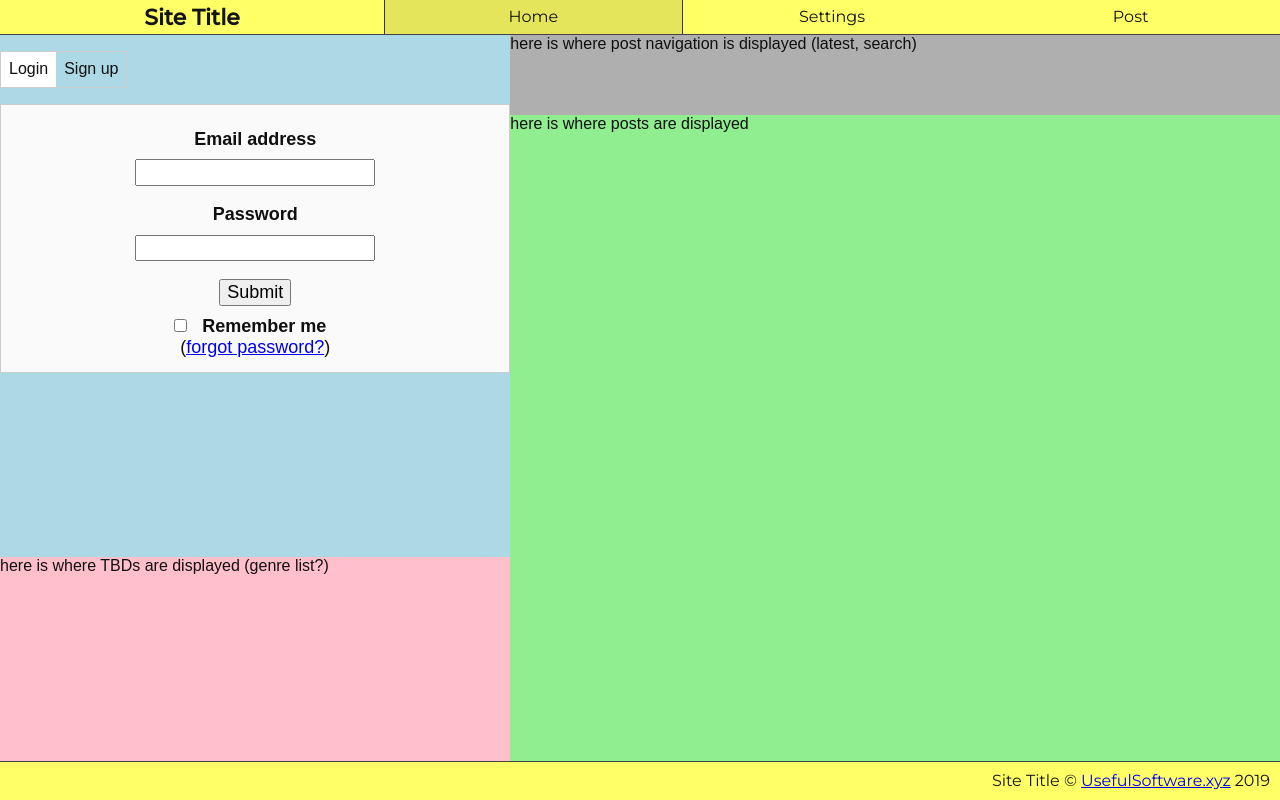
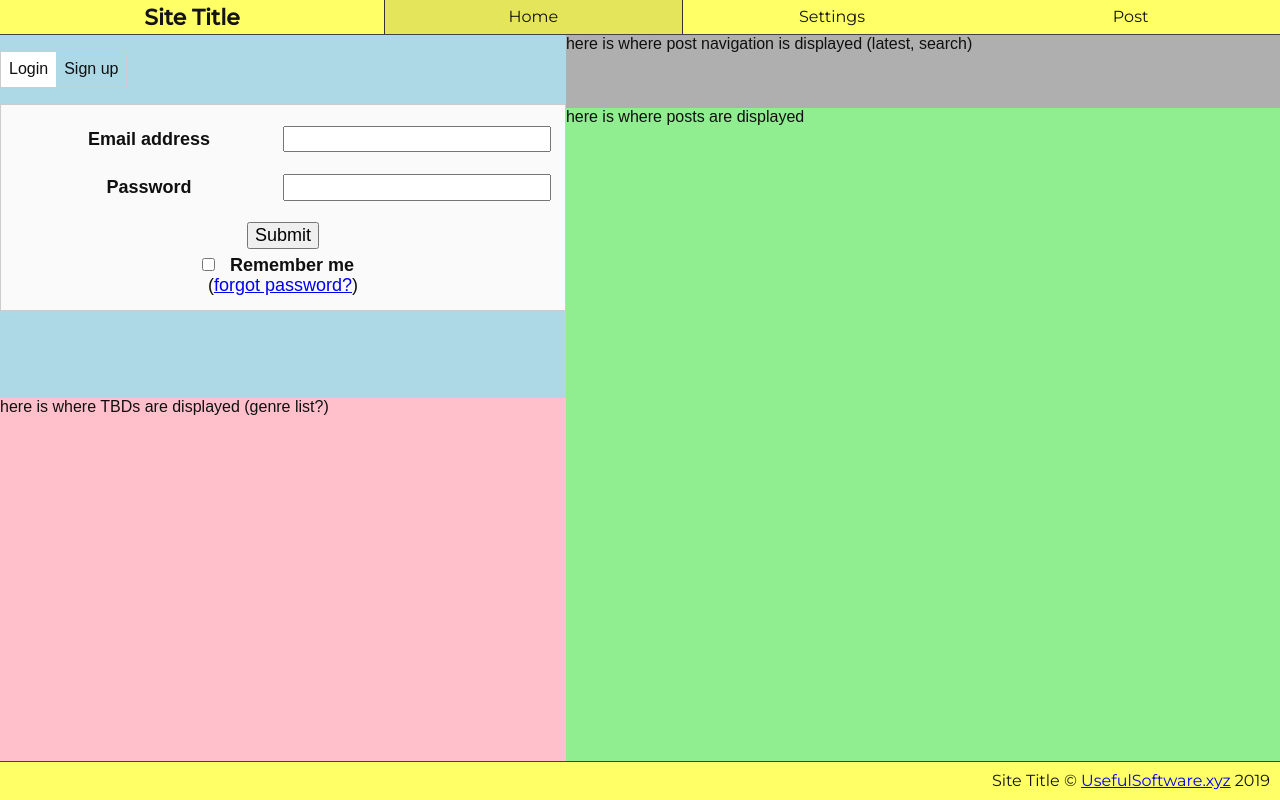
Before and after one commit to tedjenkins/forum, a Vue app: page / in a window 1280 px wide. Built offline with nearby package versions, Linux system fonts and the light colour scheme.

Commit message:
Design cleanup & media queries

```diff
--- a/src/components/LoginRegisterForm.vue
+++ b/src/components/LoginRegisterForm.vue
@@ -56,11 +56,14 @@ export default class LoginRegisterForm extends Vue {
   padding: 10px;
 
   .form-section {
+    align-items: center;
+    display: flex;
+    justify-content: space-between;
     padding: 4px;
 
     & > * {
-      display: block;
-      font-size: 18px;
+      flex: 0 1 50%;
+      font-size: 13px;
     }
 
     label {
@@ -74,7 +77,7 @@ export default class LoginRegisterForm extends Vue {
     }
 
     button {
-      margin: 10px auto;
+      margin: 6px auto;
     }
 
     a {
@@ -90,8 +93,32 @@ export default class LoginRegisterForm extends Vue {
     }
   }
 
+  #login-extra {
+    flex-direction: column;
+  }
+
   #register-info {
     text-align: center;
   }
 }
+
+@media all and (min-width: 600px) {
+  .site-form {
+    .form-section {
+      & > * {
+        font-size: 15px;
+      }
+    }
+  }
+}
+
+@media all and (min-width: 1200px) {
+  .site-form {
+    .form-section {
+      & > * {
+        font-size: 18px;
+      }
+    }
+  }
+}
 </style>
--- a/src/globals.scss
+++ b/src/globals.scss
@@ -8,16 +8,6 @@
 // ====== //
 // Mixins //
 // ====== //
-
-// Disable user select
-@mixin no-select {
-  -webkit-touch-callout: none;
-  -webkit-user-select: none;
-  -khtml-user-select: none;
-  -moz-user-select: none;
-  -ms-user-select: none;
-  user-select: none;
-}
 
 // Uniform header / footer CSS
 @mixin hdrftr {
--- a/src/views/layout/SiteMain.vue
+++ b/src/views/layout/SiteMain.vue
@@ -16,14 +16,7 @@ export default class SiteMain extends Vue {}
 main {
   background-color: $light-site-main-bgcolor;
   color: $light-site-main-fontcolor;
+  font-family: Arial, Helvetica, sans-serif;
   grid-row: 2;
 }
-
-@media all and (min-width: 1200px) {
-  main {
-    font-family: Arial, Helvetica, sans-serif;
-    margin: 0px auto;
-    width: 100vw;
-  }
-}
 </style>
--- a/src/views/pages/Home.vue
+++ b/src/views/pages/Home.vue
@@ -41,7 +41,7 @@ export default class Home extends Vue {
       html: `<label for="login-password">Password</label> <input type="password" id="login-password"/>`
     },
     {
-      id: 'form-extra',
+      id: 'login-extra',
       html: `<button type="submit">Submit</button> <div id="form-remember-me"> <input type="checkbox" id="form-remember"/> <label for="form-remember">Remember me</label></div> <div id="form-forgot-password">(<a href="#">forgot password?</a>)</div>`
     }
   ];
@@ -99,12 +99,10 @@ export default class Home extends Vue {
 #home {
   display: grid;
   grid-template-areas:
-    "stats topbar topbar"
-    "stats view view"
-    "stats view view"
-    "other view view"
-    "other view view"
-    "other view view";
+    "stats"
+    "topbar"
+    "view"
+    "other";
   height: 100%;
 
   #login-register {
@@ -122,10 +120,10 @@ export default class Home extends Vue {
       width: auto;
 
       & > * {
-        @include no-select;
         cursor: pointer;
         display: inline-block;
         padding: 8px;
+        user-select: none;
 
         &:hover {
           background-color: white;
@@ -149,4 +147,14 @@ export default class Home extends Vue {
     grid-area: view;
   }
 }
+
+@media all and (min-width: 1200px) {
+  #home {
+    grid-template-areas:
+      "stats topbar topbar"
+      "stats view view"
+      "other view view";
+    grid-template-rows: 0.2fr 0.8fr 1fr;
+  }
+}
 </style>
```
